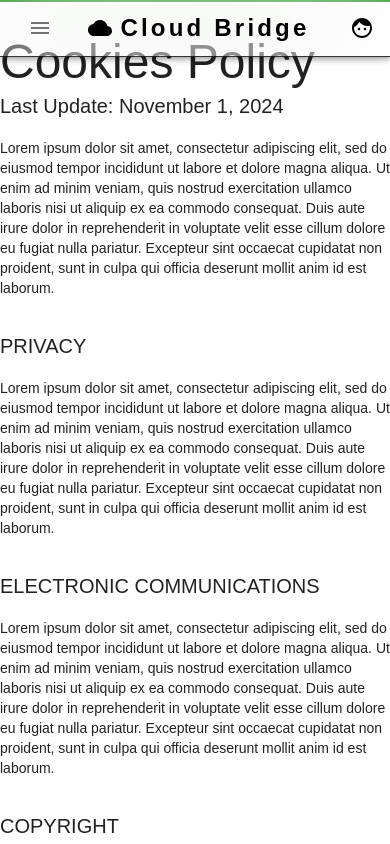
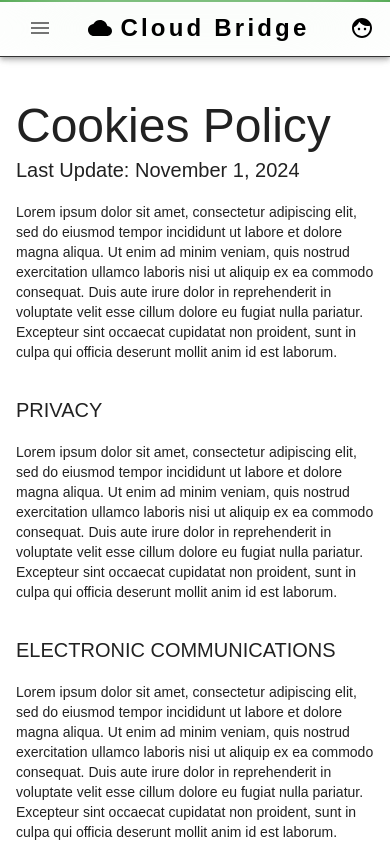
Before and after one commit to GaelAlburo/final-project, a Next.js app in the folder front/: page /cookie in a window 390 px wide. Shown: the top 844 px of the page. Built offline with nearby package versions, Linux system fonts and the light colour scheme; a web font is replaced by a local one.

Commit message:
feat(legal-pages): make legal pages responsive

```diff
--- a/front/app/cookie/page.jsx
+++ b/front/app/cookie/page.jsx
@@ -3,8 +3,8 @@ import { Box, Container, Grid, Typography } from "@mui/material"
 
 export default function CookiesPage() {
     return (
-        <Container maxWidth="lg" disableGutters>
-            <Box sx={{ my: 4 }}>
+        <Container maxWidth="lg" disableGutters sx={{ mt: 12 }}>
+            <Box sx={{ my: 8, mx: 2 }}>
                 <Typography variant="h3" >Cookies Policy</Typography>
                 <Typography variant="h6" >Last Update: November 1, 2024</Typography>
                 <Typography variant="body2" sx={{ mt: 2 }}>
--- a/front/app/privacy/page.jsx
+++ b/front/app/privacy/page.jsx
@@ -3,8 +3,8 @@ import { Box, Container, Grid, Typography } from "@mui/material"
 
 export default function PrivacyPage() {
     return (
-        <Container maxWidth="lg" disableGutters>
-            <Box sx={{ my: 4 }}>
+        <Container maxWidth="lg" disableGutters sx={{ mt: 12 }}>
+            <Box sx={{ my: 8, mx: 2 }}>
                 <Typography variant="h3" >Privacy Policy</Typography>
                 <Typography variant="h6" >Last Update: July 30, 2024</Typography>
                 <Typography variant="body2" sx={{ mt: 2 }}>
--- a/front/app/terms/page.jsx
+++ b/front/app/terms/page.jsx
@@ -3,8 +3,8 @@ import { Box, Container, Grid, Typography } from "@mui/material"
 
 export default function TermsPage() {
     return (
-        <Container maxWidth="lg" disableGutters>
-            <Box sx={{ my: 4 }}>
+        <Container maxWidth="lg" disableGutters sx={{ mt: 12 }}>
+            <Box sx={{ my: 8, mx: 2 }}>
                 <Typography variant="h3" >Site Terms</Typography>
                 <Typography variant="h6" >Last Update: July 30, 2024</Typography>
                 <Typography variant="body2" sx={{ mt: 2 }}>
```
